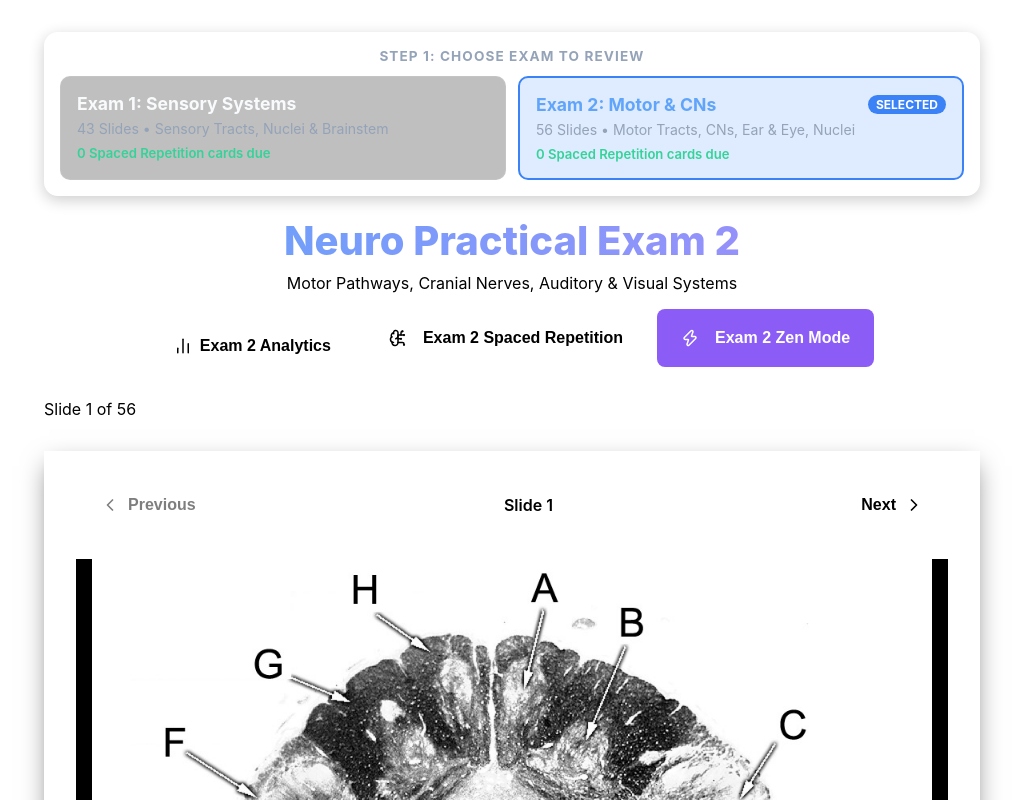
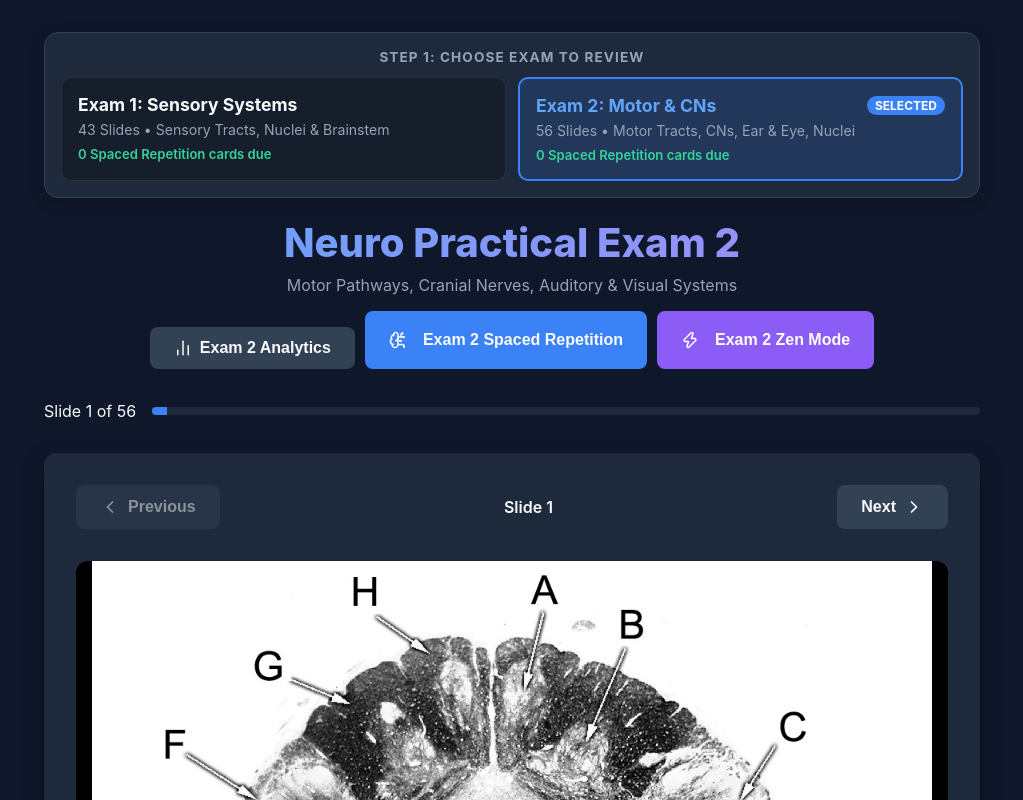
Before and after one commit to mayolol16/neuroanatomy_e1_quizzesneuroanatomy_e1_quiz, a React (Vite) app: page / in a window 1280 px wide. Shown: the top 800 px of the page, without its empty margins (128-1151 px from the left). Built offline with nearby package versions, Linux system fonts and the light colour scheme.

Commit message:
Fix corrupted :root selector in index.css restoring dark mode

```diff
--- a/src/index.css
+++ b/src/index.css
@@ -1,4 +1,4 @@
-temporal gyrus:root {
+:root {
   --bg-color: #0f172a;
   --surface-color: #1e293b;
   --surface-color-light: #334155;
```
